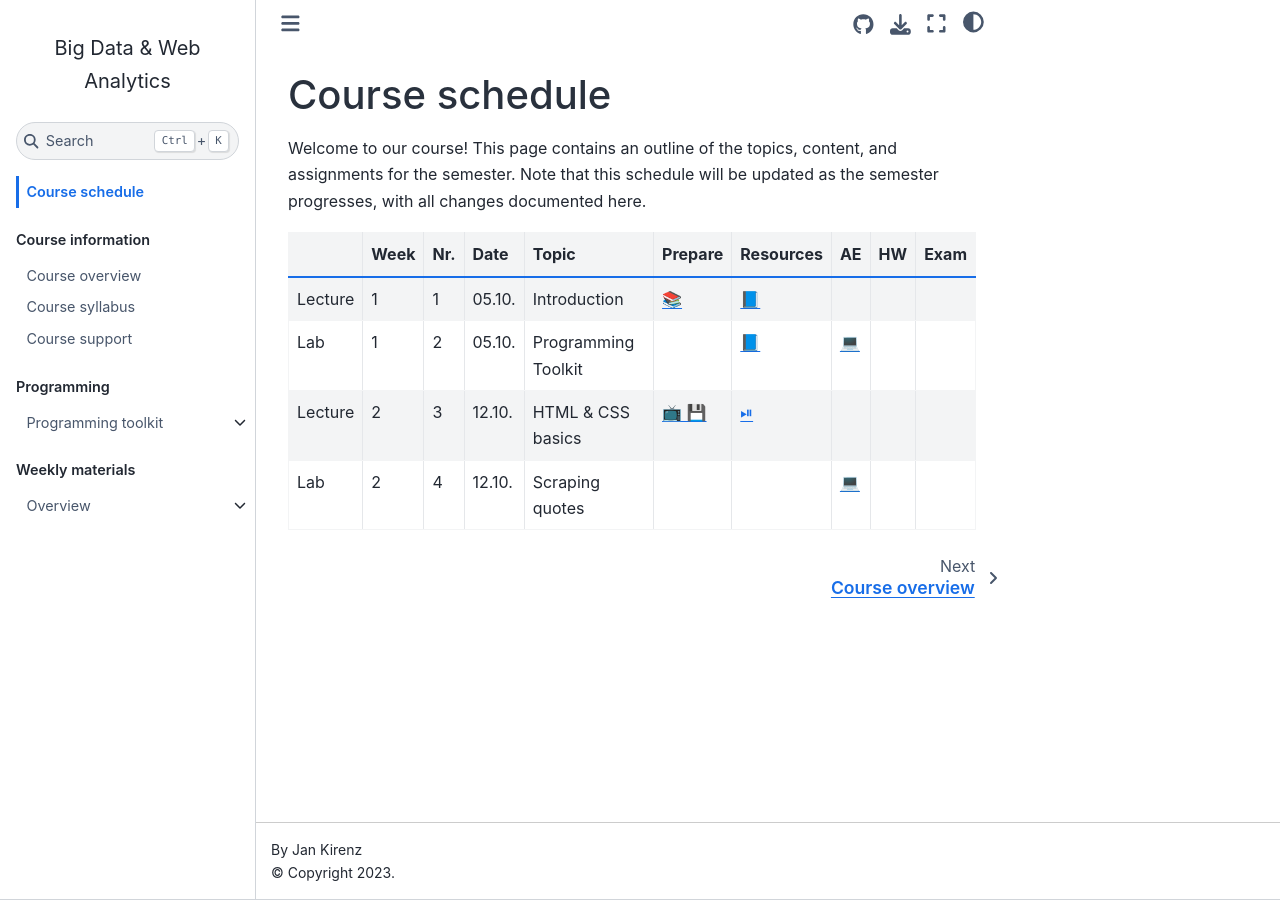
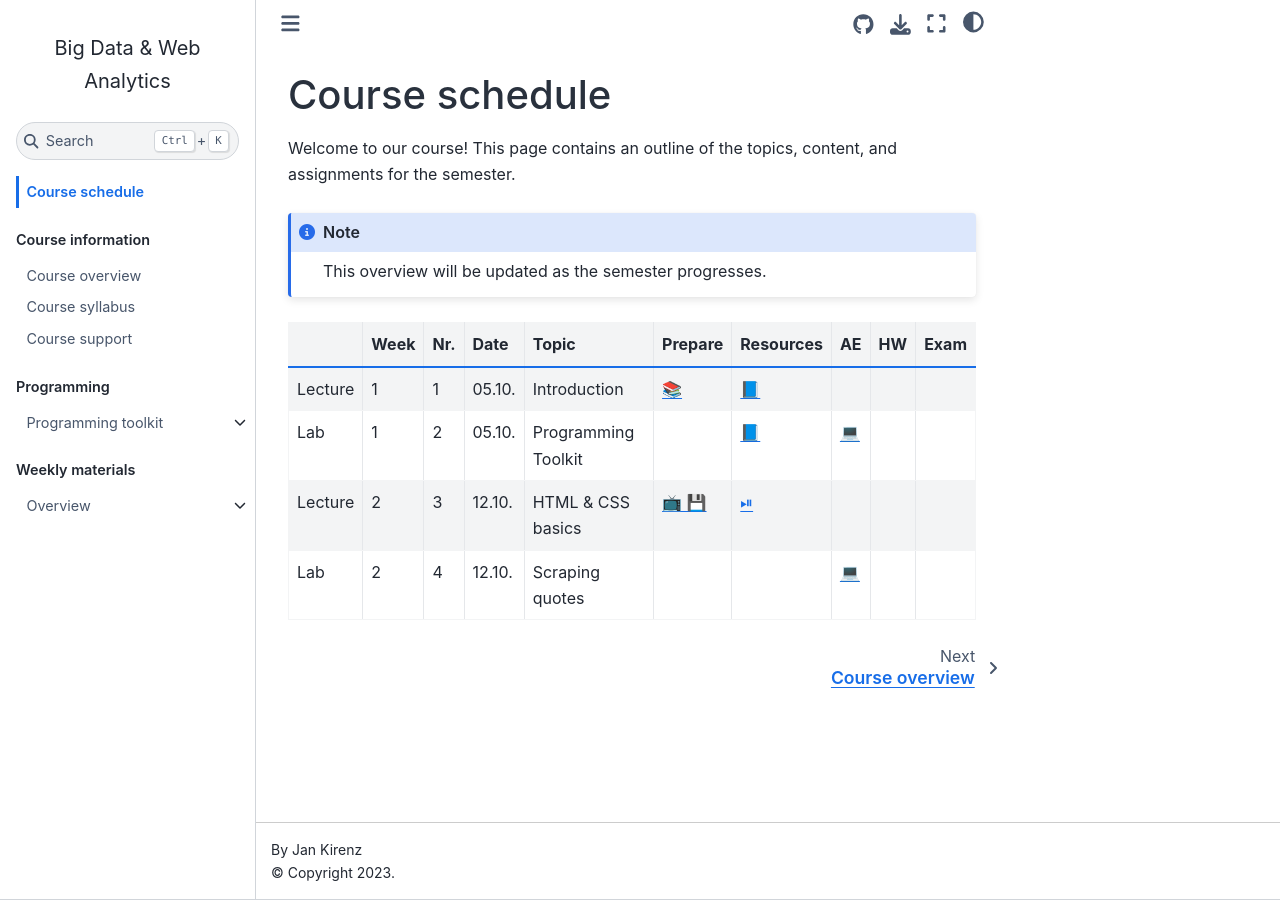
Before and after one commit to om2-ws22/website, a Jupyter Book: the page built from docs/course-schedule.md, in a window 1280 px wide. Built offline with Jupyter Book 1.0.4 settings and Sphinx 7.4.7 and the Sphinx Book theme 1.1.4, drawn with Linux system fonts in a browser that asks for light colours; comment, search, counter and statistics services are not loaded.

Commit message:
Update course-schedule.md

```diff
--- a/docs/course-schedule.md
+++ b/docs/course-schedule.md
@@ -1,6 +1,10 @@
 # Course schedule
 
-Welcome to our course! This page contains an outline of the topics, content, and assignments for the semester. Note that this schedule will be updated as the semester progresses, with all changes documented here.
+Welcome to our course! This page contains an outline of the topics, content, and assignments for the semester.
+
+:::{Note}
+This overview will be updated as the semester progresses.
+:::
 
 
 |		|	Week	|	Nr.	|	Date	|	Topic	|	Prepare	|	Resources	|	AE	|	HW	|	Exam	|
```
